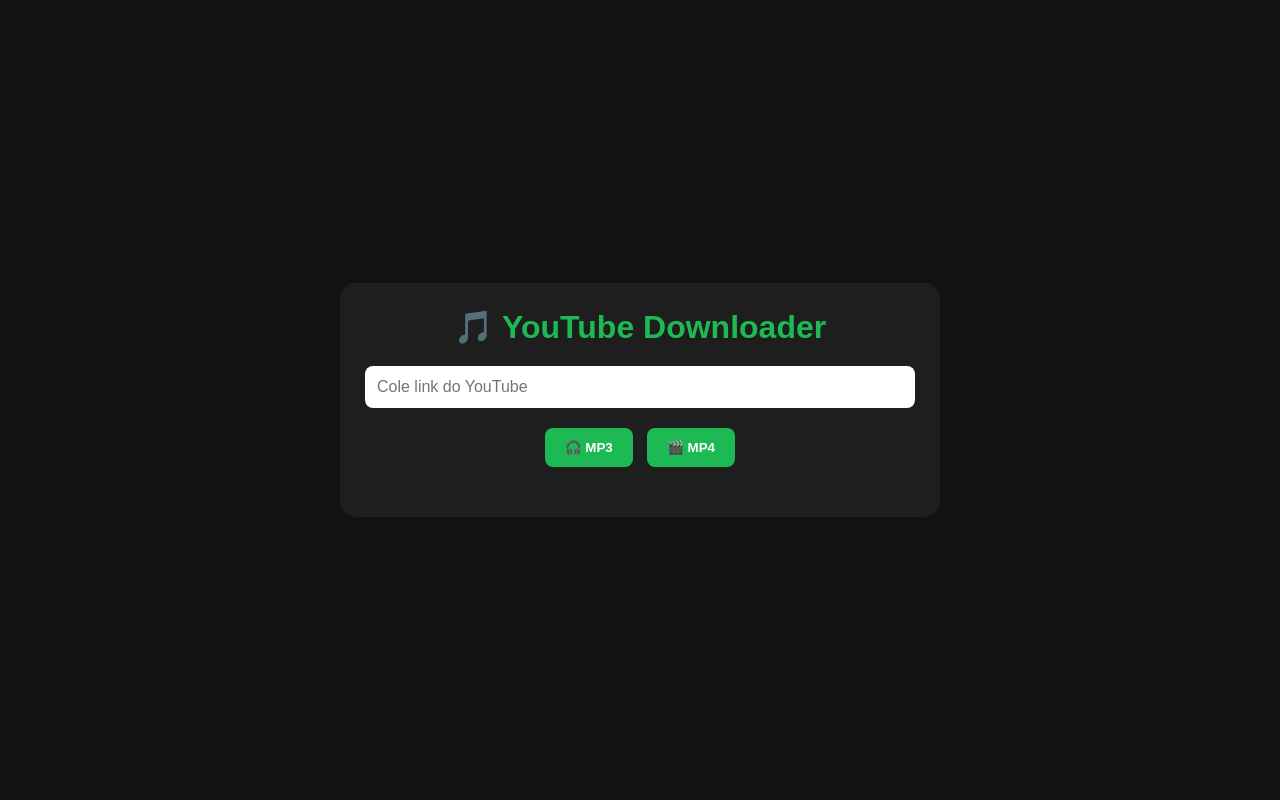
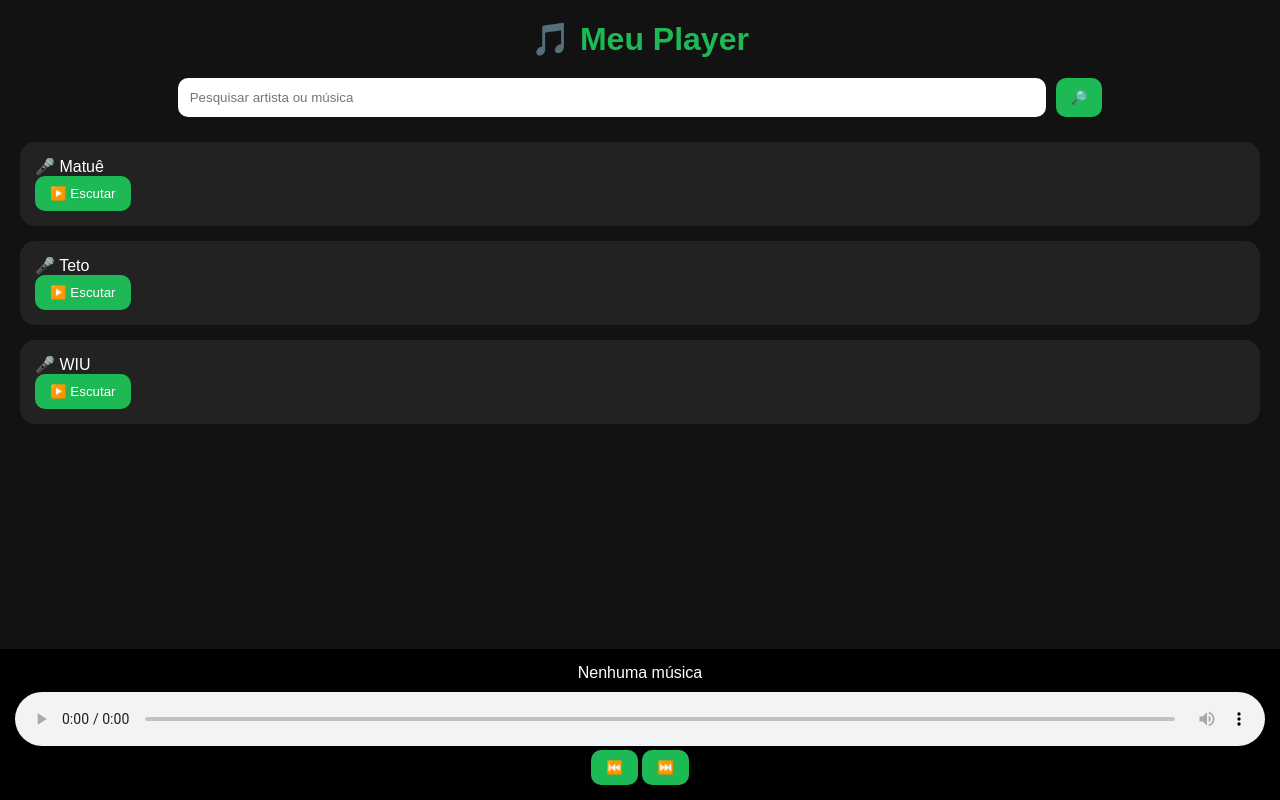
Before and after one commit to jeremiasluismanuelsaraiva-stack/playsmart, a website: page public/index.html in a window 1280 px wide. Drawn offline with Linux system fonts and the light colour scheme.

Commit message:
Update index.html

```diff
--- a/public/index.html
+++ b/public/index.html
@@ -1,10 +1,11 @@
 <!DOCTYPE html>
 <html lang="pt">
 <head>
+
 <meta charset="UTF-8">
 <meta name="viewport" content="width=device-width, initial-scale=1.0">
 
-<title>YouTube Downloader CyberHost</title>
+<title>🎵 Music Player</title>
 
 <style>
 
@@ -15,86 +16,105 @@
 font-family:Arial;
 }
 
+
 body{
+
 background:#121212;
 color:white;
-min-height:100vh;
-display:flex;
-justify-content:center;
-align-items:center;
 padding:20px;
-}
 
-
-.container{
-width:100%;
-max-width:600px;
-background:#1e1e1e;
-padding:25px;
-border-radius:15px;
-text-align:center;
 }
 
 
 h1{
+
+text-align:center;
 color:#1db954;
 margin-bottom:20px;
+
+}
+
+
+.search{
+
+display:flex;
+gap:10px;
+justify-content:center;
 }
 
 
 input{
 
-width:100%;
+width:70%;
 padding:12px;
-border-radius:8px;
+border-radius:10px;
 border:none;
-font-size:16px;
-margin-bottom:15px;
 
 }
 
 
+
 button{
 
-padding:12px 20px;
-border:none;
-border-radius:8px;
-cursor:pointer;
 background:#1db954;
 color:white;
-font-weight:bold;
-margin:5px;
+border:none;
+padding:10px 15px;
+border-radius:10px;
+cursor:pointer;
 
 }
 
 
-button:hover{
-opacity:.8;
-}
 
+#lista{
 
-#resultado{
+margin-top:25px;
 
-margin-top:20px;
+display:grid;
+
+gap:15px;
 
 }
 
 
+
 .card{
 
-background:#292929;
+background:#222;
 padding:15px;
-border-radius:10px;
+border-radius:15px;
 
 }
 
 
-a{
 
-color:#1db954;
-text-decoration:none;
+audio,video{
+
+width:100%;
+margin-top:10px;
 
 }
+
+
+.player{
+
+position:fixed;
+
+bottom:0;
+left:0;
+
+width:100%;
+
+background:#000;
+
+padding:15px;
+
+text-align:center;
+
+}
+
+
 
 </style>
 
@@ -104,32 +124,111 @@
 <body>
 
 
-<div class="container">
+<h1>🎵 Meu Player</h1>
 
 
-<h1>🎵 YouTube Downloader</h1>
+
+<div class="search">
 
 
-<input
-id="url"
-placeholder="Cole link do YouTube">
+<input id="busca"
+placeholder="Pesquisar artista ou música">
+
+
+<button onclick="pesquisar()">
+
+🔎
+
+</button>
+
+
+</div>
+
+
+
+
+<div id="lista">
+
+
+<div class="card">
+
+🎤 Matuê
+
+<br>
+
+<button onclick="tocarExemplo()">
+
+▶️ Escutar
+
+</button>
+
+
+</div>
+
+
+<div class="card">
+
+🎤 Teto
+
+<br>
+
+<button>
+
+▶️ Escutar
+
+</button>
+
+
+</div>
+
+
+
+<div class="card">
+
+🎤 WIU
+
+<br>
+
+<button>
+
+▶️ Escutar
+
+</button>
+
+
+</div>
+
+
+</div>
+
+
+
+
+
+<div class="player">
+
+
+<div id="titulo">
+
+Nenhuma música
+
+</div>
+
+
+<audio id="audio" controls></audio>
 
 
 <br>
 
 
-<button onclick="baixarAudio()">
-🎧 MP3
+<button onclick="anterior()">
+⏮️
 </button>
 
 
-<button onclick="baixarVideo()">
-🎬 MP4
+<button onclick="proxima()">
+⏭️
 </button>
-
-
-
-<div id="resultado"></div>
 
 
 </div>
```
